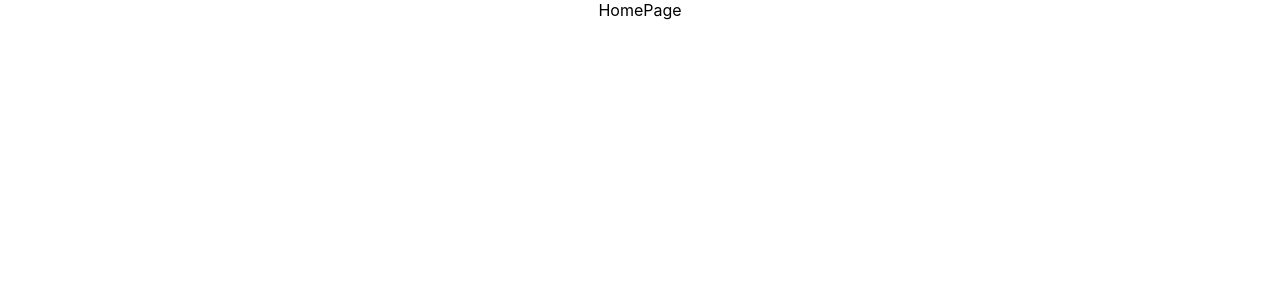
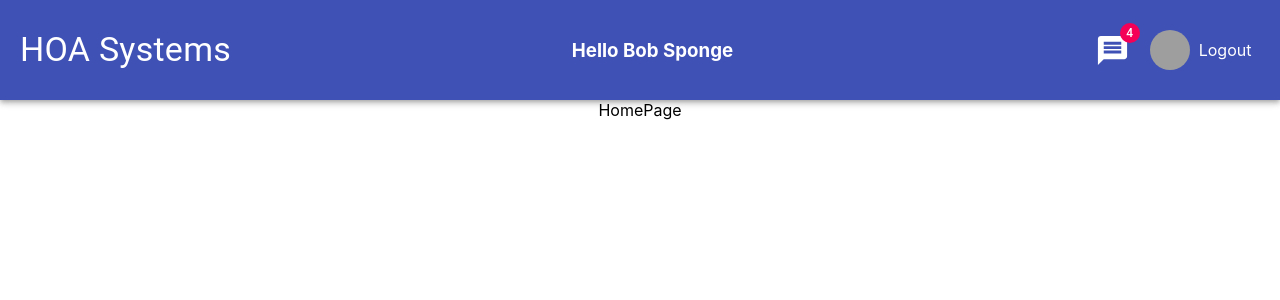
Before and after one commit to nogalasman/hoa-systems, a React (Create React App) app: page /#/ in a window 1280 px wide. Shown: the top 300 px of the page. Built offline with nearby package versions, Linux system fonts and the light colour scheme; grey boxes are pictures that could not be loaded.

Commit message:
add navbar hard coded

```diff
--- a/package.json
+++ b/package.json
@@ -4,6 +4,7 @@
   "private": true,
   "dependencies": {
     "@material-ui/core": "^4.11.2",
+    "@material-ui/icons": "^4.11.2",
     "@material-ui/lab": "^4.0.0-alpha.57",
     "@testing-library/jest-dom": "^5.11.4",
     "@testing-library/react": "^11.1.0",
--- /dev/null
+++ b/src/components/HoaNavBar/HoaNavBar.css
@@ -0,0 +1,21 @@
+    .c-hoa-navbar {
+        color: white;
+    }
+
+    .c-hoa-navbar a {
+        color: white;
+    }
+
+    .c-hoa-navbar .nav-container {
+        display: flex;
+        justify-content: space-between;
+        padding: 20px;
+        align-items: center;
+    }
+
+    .c-hoa-navbar .user-container {
+        display: flex;
+        justify-content: space-evenly;
+        align-items: center;
+        width: 15%;
+    }
--- /dev/null
+++ b/src/components/HoaNavBar/HoaNavBar.js
@@ -0,0 +1,47 @@
+import { AppBar, Avatar, Badge, IconButton, Link, Toolbar, Typography } from "@material-ui/core";
+import { useContext } from "react";
+import { useState } from "react";
+import { Redirect } from "react-router-dom";
+import ActiveUserContext from "../../shared/ActiveUserContext";
+import MessageIcon from '@material-ui/icons/Message';
+import './HoaNavBar.css';
+
+function HoaNavBar(props) {
+    const activeUser = useContext(ActiveUserContext);
+    const { onLogout } = props;
+    const [redirectTo, setRedirectTo] = useState("");
+
+    if (redirectTo) {
+        return <Redirect to={redirectTo}/>
+      } else {
+        return (
+            <div class="c-hoa-navbar">
+                <AppBar position="static">
+                <Toolbar class="nav-container">
+                    <Link href="#">
+                    <Typography variant="h4">
+                    HOA Systems
+                    </Typography>
+                    </Link>
+                    {activeUser ? <h3>Hello {activeUser.fname} {activeUser.lname}</h3> : null}
+                    {activeUser ? null : <Link href="#/login">Login</Link>}
+                    {activeUser ? null : <Link href="#/signup">Signup</Link>}
+                    {activeUser ?
+                    <div class="user-container">
+                        <IconButton aria-label="show 4 new mails" color="inherit" onClick={() => setRedirectTo("messages")}>
+                        <Badge badgeContent={4} color="secondary">
+                        <MessageIcon fontSize="large" />
+                        </Badge>
+                    </IconButton>
+                        <Avatar alt="Remy Sharp" src="https://imgix.ranker.com/node_img/128/2558573/original/spongebob-squarepants-tv-characters-photo-1?fit=crop&fm=pjpg&q=60&w=144&h=144&dpr=2" />
+                        <Link href="#" onClick={() => onLogout()}>Logout</Link>
+                    </div>
+                    : null}
+                </Toolbar>
+                </AppBar>
+            </div>
+        )
+    }
+}
+
+export default HoaNavBar;
--- a/src/pages/HomePage/HomePage.js
+++ b/src/pages/HomePage/HomePage.js
@@ -1,8 +1,11 @@
+import HoaNavBar from "../../components/HoaNavBar/HoaNavBar";
 
-function HomePage() {
+function HomePage(props) {
+    const { onLogout } = props;
 
     return (
         <div className="p-home">
+            <HoaNavBar onLogout={onLogout}/>
             HomePage
         </div>
     )
```
Also changed, not shown: 2 other files (tests, documents, lock files or other folders).
